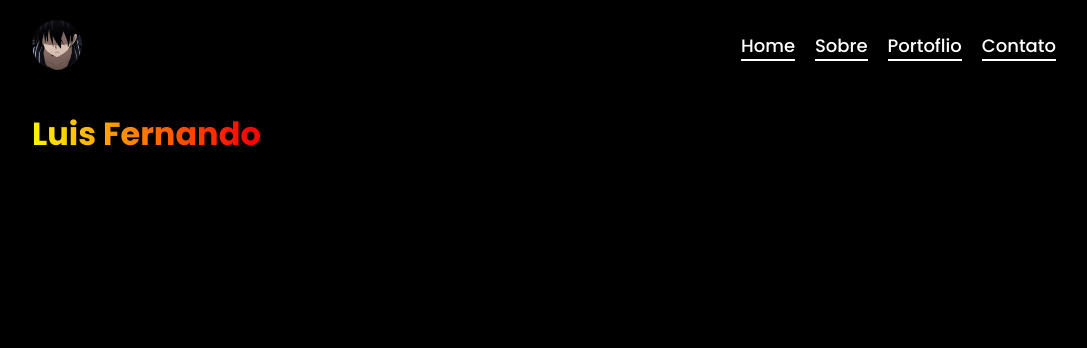
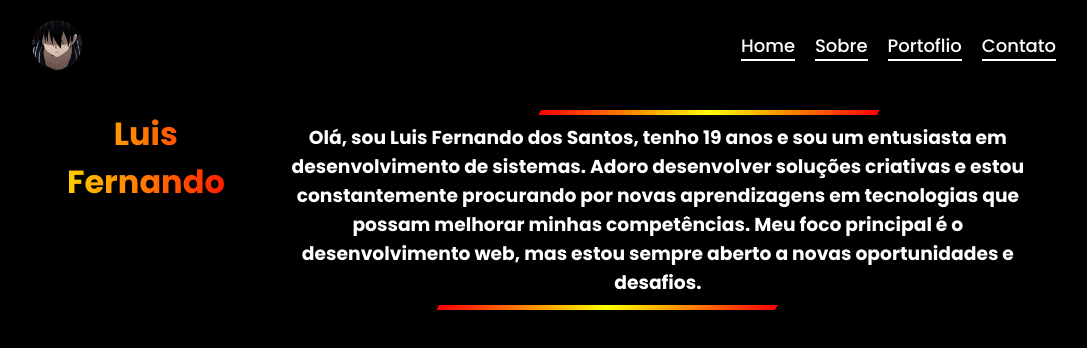
Before and after one commit to luissantosxz/portifolio-v1, a React (Create React App) app: page / in a window 1280 px wide. Shown: the top 348 px of the page, without its empty margins (96-1183 px from the left). Built offline with nearby package versions, Linux system fonts and the light colour scheme.

Commit message:
Add presentation frame to HeroSection with animated background and description

```diff
--- a/src/components/HeroSection.css
+++ b/src/components/HeroSection.css
@@ -38,3 +38,49 @@
     animation: rainbow 2s linear infinite;
     transition: 0.3s;
 }
+
+.presentation-frame {
+    width: 800px;
+    height: 200px;
+    position: relative;
+    display: flex;
+    place-content: center;
+    place-items: center;
+    overflow: hidden;
+    border-radius: 20px;
+    background: black;
+    padding: 20px;
+    z-index: 1;
+    color: white;
+    text-align: center;
+}
+
+
+.presentation-frame::before {
+    content: "";
+    position: absolute;
+    width: 150%;
+    height: 150%;
+    background: linear-gradient(180deg, red, yellow, red);
+    animation: rotBGimg 3s linear infinite;
+    z-index: -2;
+}
+
+@keyframes rotBGimg {
+    0% {
+        transform: rotate(0deg);
+    }
+    100% {
+        transform: rotate(360deg);
+    }
+}
+
+
+.presentation-frame::after {
+    content: "";
+    position: absolute;
+    inset: 5px;
+    background: black;
+    border-radius: 15px;
+    z-index: -1;
+}
--- a/src/components/HeroSection.tsx
+++ b/src/components/HeroSection.tsx
@@ -1,9 +1,19 @@
-import './HeroSection.css';
+import "./HeroSection.css";
 
 export default function HeroSection() {
-    return (
-        <div className="hero-container">
-            <h1 className='name'>Luis Fernando</h1>
-        </div>
-    )
+  return (
+    <div className="hero-container">
+      <h1 className="name">Luis Fernando</h1>
+      <div className="presentation-frame">
+        <h3>
+          Olá, sou Luis Fernando dos Santos, tenho 19 anos e sou um entusiasta
+          em desenvolvimento de sistemas. Adoro desenvolver soluções
+          criativas e estou constantemente procurando por novas aprendizagens em
+          tecnologias que possam melhorar minhas competências. Meu foco
+          principal é o desenvolvimento web, mas estou sempre aberto a novas
+          oportunidades e desafios.
+        </h3>
+      </div>
+    </div>
+  );
 }
```
